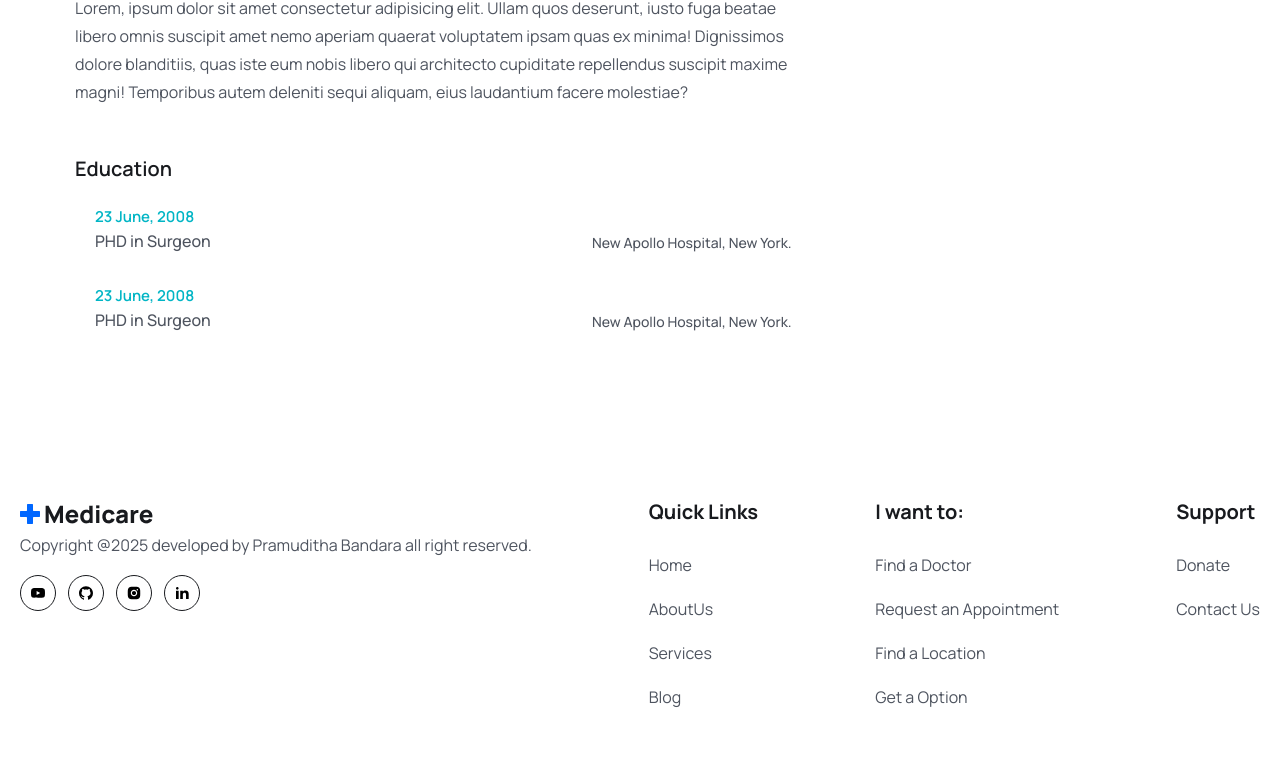
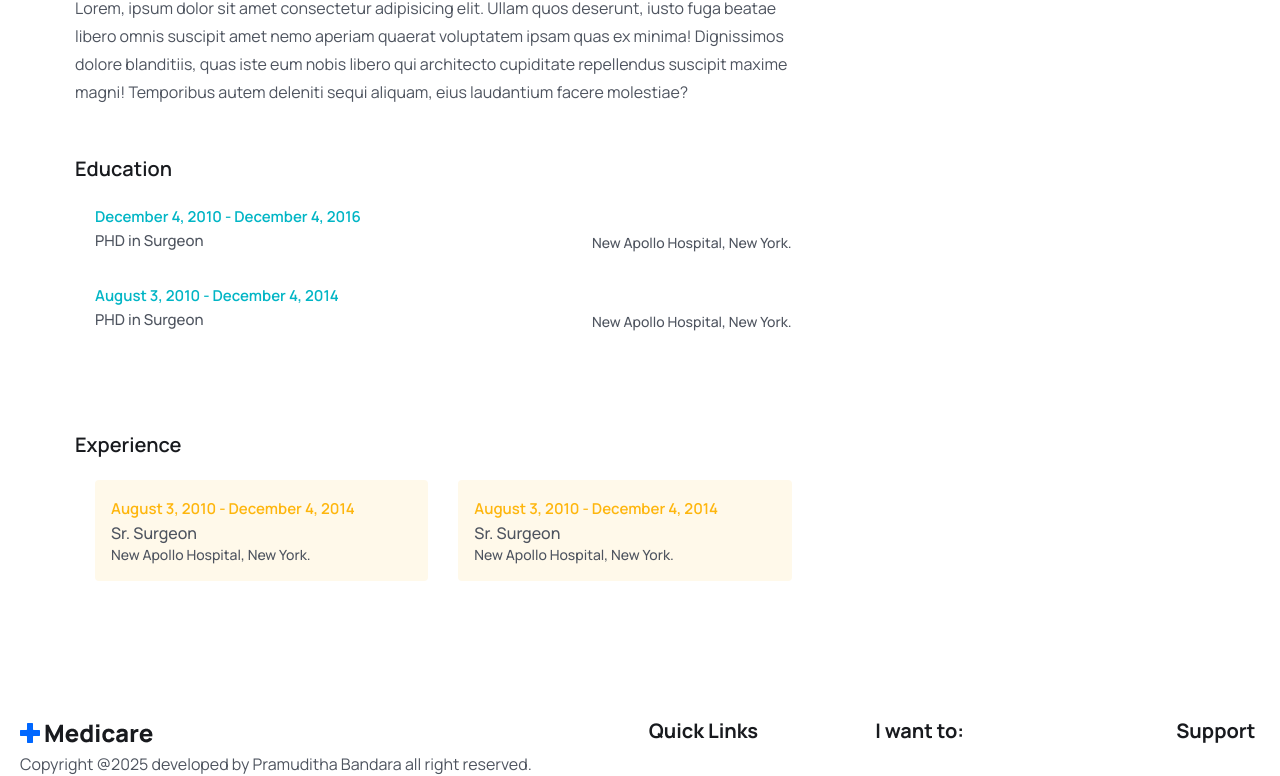
Before and after one commit to KMPKBandara/MediQ, a React (Vite) app in the folder frontend/: page /doctors/1 in a window 1280 px wide. Shown: the part 575-1351 px from the top of the page. Built offline with nearby package versions, Linux system fonts and the light colour scheme.

Commit message:
Individual DoctorAbout Completed

```diff
--- a/frontend/src/pages/Doctors/DoctorAbout.jsx
+++ b/frontend/src/pages/Doctors/DoctorAbout.jsx
@@ -1,4 +1,5 @@
 import React from "react";
+import { formatDate } from "../../utils/formatDate";
 
 const DoctorAbout = () => {
   return (
@@ -27,9 +28,9 @@
           <li className="flex  flex-col sm:flex-row sm:justify-between sm:items-end md:gap-5 mb-[30px]">
             <div>
               <span className="text-irisBlueColor text-[15px] leading-6 font-semibold">
-                23 June, 2008
+                {formatDate("12-04-2010")} - {formatDate("12-04-2016")}
               </span>
-              <p className="text-[16px] leading-6 font-medium text-textColor">
+              <p className="text-[15px] leading-6 font-medium text-textColor">
                 PHD in Surgeon
               </p>
             </div>
@@ -40,12 +41,42 @@
           <li className="flex  flex-col sm:flex-row sm:justify-between sm:items-end md:gap-5 mb-[30px]">
             <div>
               <span className="text-irisBlueColor text-[15px] leading-6 font-semibold">
-                23 June, 2008
+                {formatDate("08-03-2010")} - {formatDate("12-04-2014")}
               </span>
-              <p className="text-[16px] leading-6 font-medium text-textColor">
+              <p className="text-[15px] leading-6 font-medium text-textColor">
                 PHD in Surgeon
               </p>
             </div>
+            <p className="text-[14px] leading-5 font-medium text-textColor">
+              New Apollo Hospital, New York.
+            </p>
+          </li>
+        </ul>
+      </div>
+      <div className="mt-12">
+        <h3 className="text-[20px] leading-[30px] text-headingColor font-semibold">
+          Experience
+        </h3>
+
+        <ul className="grid sm:grid-cols-2 gap-[30px] pt-4 md:p-5">
+          <li className="p-4 rounded bg-[#fff9ea]">
+            <span className="text-yellowColor text-[15px] leading-6 font-semibold">
+              {formatDate("08-03-2010")} - {formatDate("12-04-2014")}
+            </span>
+            <p className="text-[16px] leading-6 font-medium text-textColor">
+              Sr. Surgeon
+            </p>
+            <p className="text-[14px] leading-5 font-medium text-textColor">
+              New Apollo Hospital, New York.
+            </p>
+          </li>
+          <li className="p-4 rounded bg-[#fff9ea]">
+            <span className="text-yellowColor text-[15px] leading-6 font-semibold">
+              {formatDate("08-03-2010")} - {formatDate("12-04-2014")}
+            </span>
+            <p className="text-[16px] leading-6 font-medium text-textColor">
+              Sr. Surgeon
+            </p>
             <p className="text-[14px] leading-5 font-medium text-textColor">
               New Apollo Hospital, New York.
             </p>
--- /dev/null
+++ b/frontend/src/utils/formatDate.js
@@ -0,0 +1,6 @@
+export const formatDate = (date, config) => {
+  const defaultOptions = { day: "numeric", month: "long", year: "numeric" };
+  const options = config ? config : defaultOptions;
+
+  return new Date(date).toLocaleDateString("en-US", options);
+};
--- a/frontend/src/utils/formateDate.js
+++ /dev/null
@@ -1,6 +0,0 @@
-export const formateDate = (date, config) => {
-  const defaultOptions = { day: "numaric", month: "long", year: "numaric" };
-  const options = config ? config : defaultOptions;
-
-  return new Date(date).toLocaleDateString("en-US", options);
-};
```
